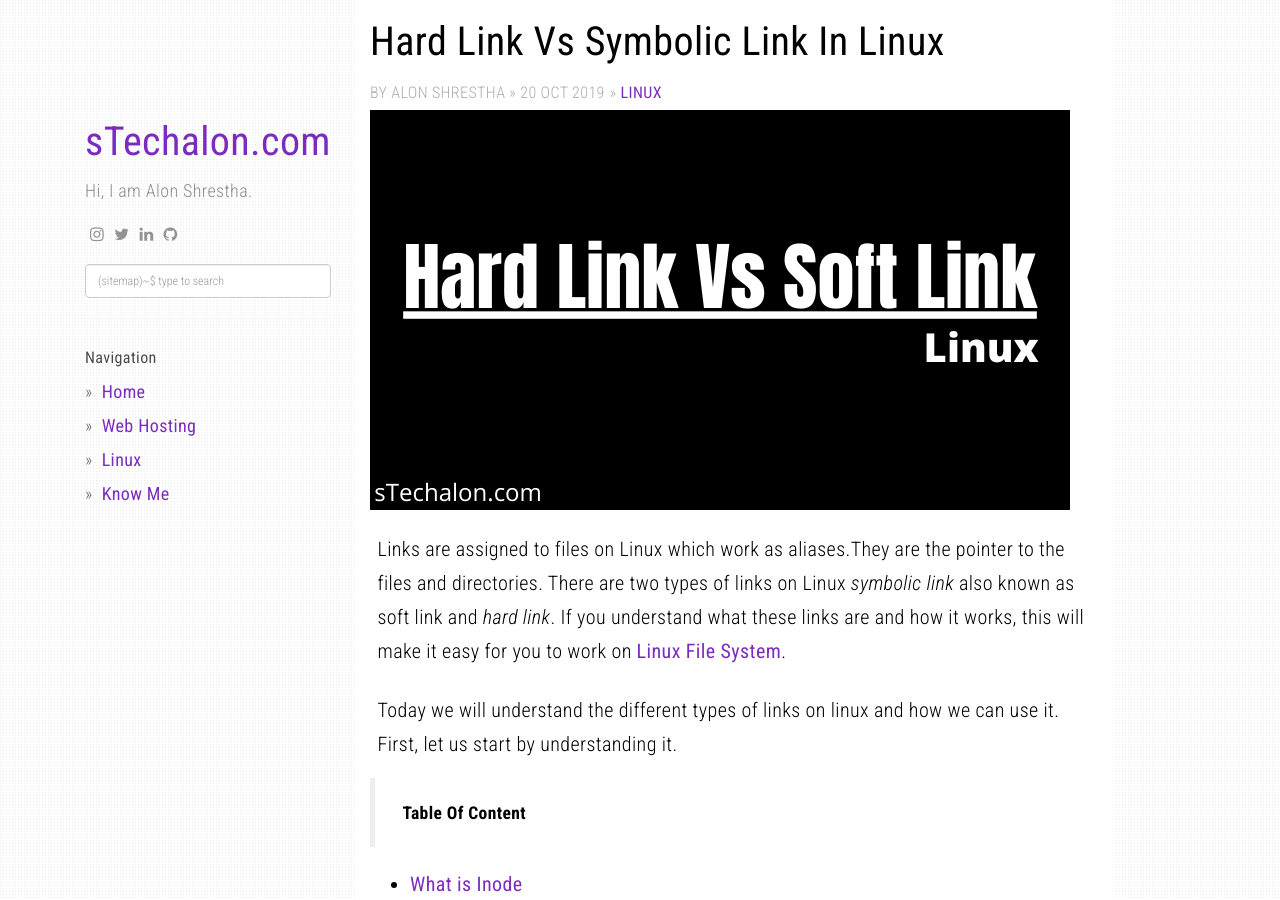
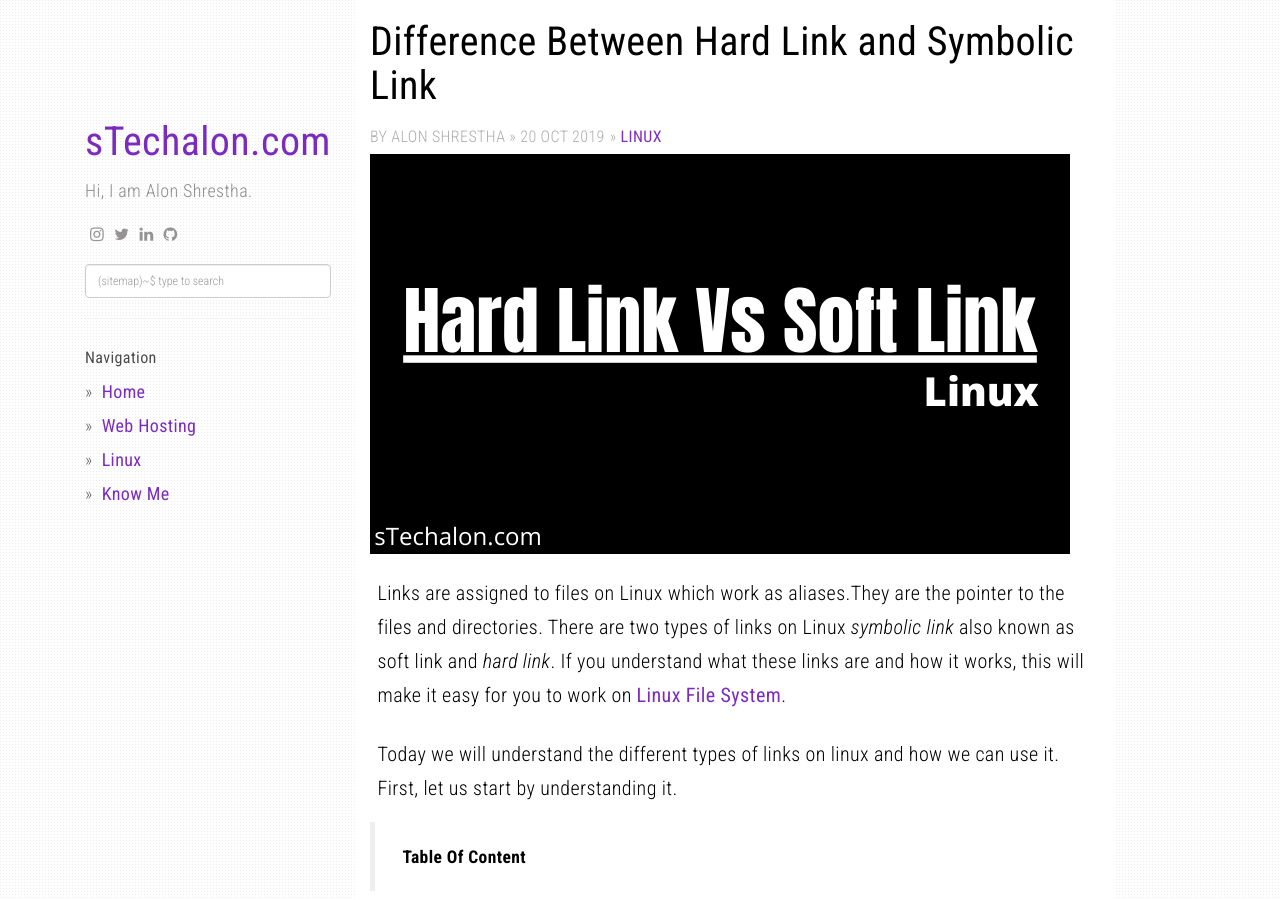
Before and after one commit to alonshrestha/stechalon.com, a Jekyll site: the page built from _posts/2019-10-20-understand-create-hard-soft-symbolic-links-linux.md, in a window 1280 px wide and 900 px high. Built offline with Jekyll 4.4.1, drawn with Linux system fonts in a browser that asks for light colours; nearby versions of some CDN libraries; comment, search, counter and statistics services are not loaded.

Commit message:
Conent Update

```diff
--- a/_posts/2019-10-20-understand-create-hard-soft-symbolic-links-linux.md
+++ b/_posts/2019-10-20-understand-create-hard-soft-symbolic-links-linux.md
@@ -1,7 +1,7 @@
 ---
 layout: post
 title: "Difference Between Hard Link and Symbolic Link"
-heading: "Hard Link Vs Symbolic Link In Linux"
+heading: "Difference Between Hard Link and Symbolic Link"
 categories: [linux]
 image: understand-create-hard-soft-symbolic-links-linux/1.png
 tags:
```
